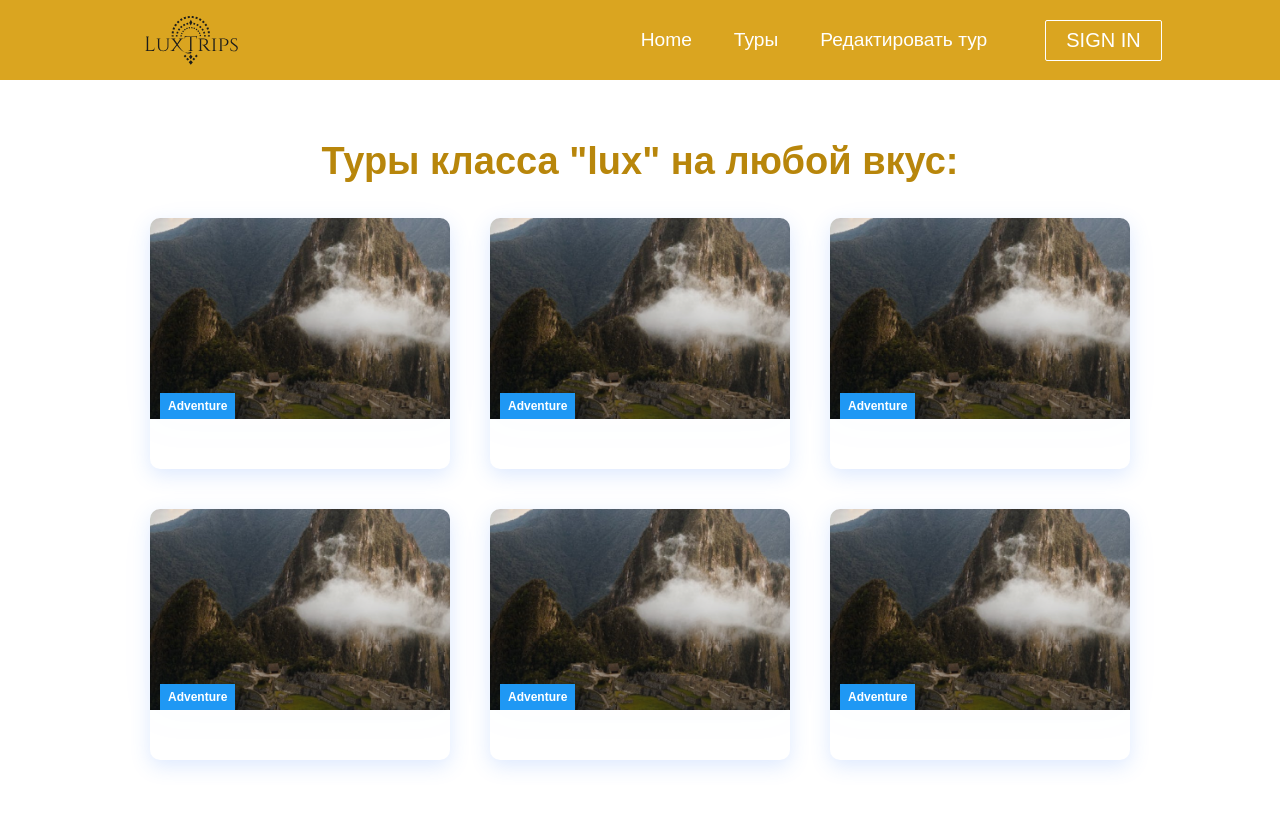
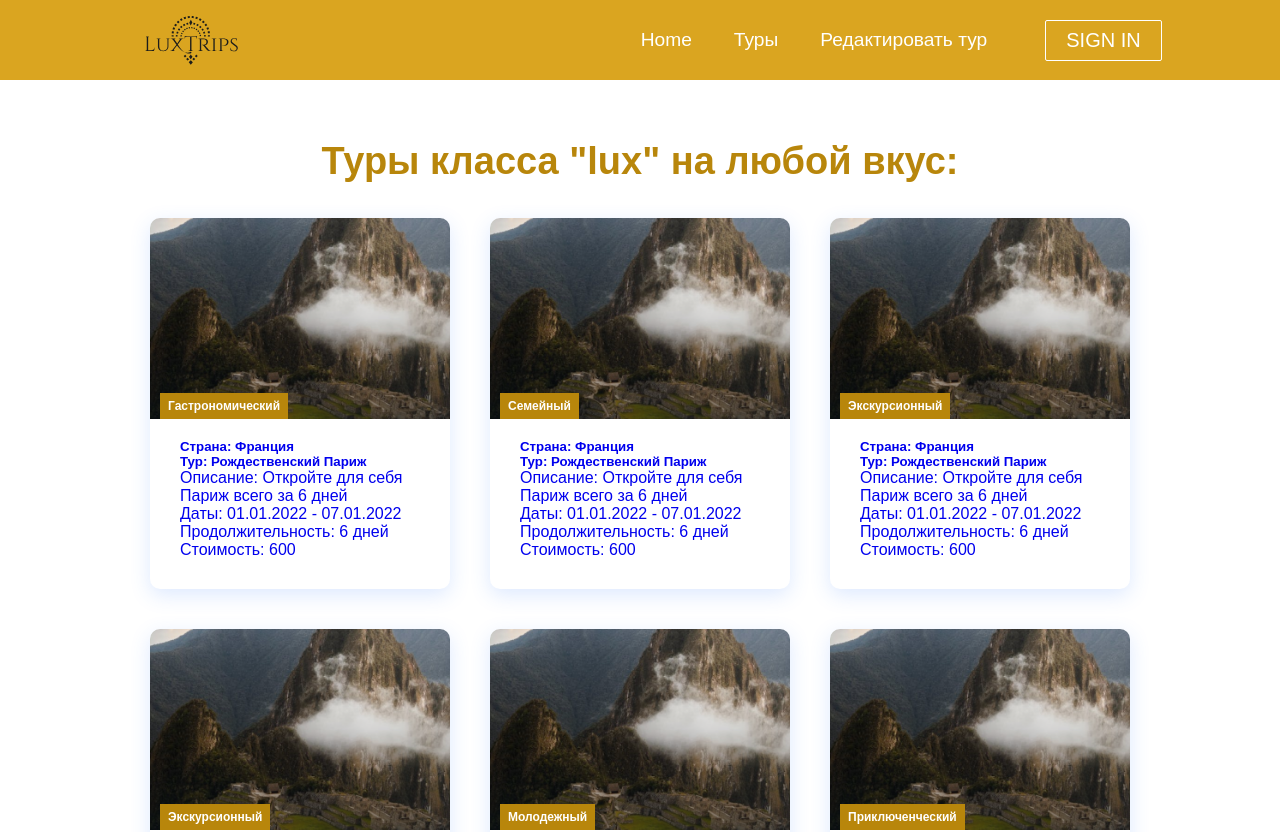
Before and after one commit to NattiNatasha/travelAgency-project, a React (Create React App) app in the folder final-project/: page /tours in a window 1280 px wide. Shown: the top 832 px of the page. Built offline with nearby package versions, Linux system fonts and the light colour scheme.

Commit message:
внесены изменения в раздел Туры

```diff
--- a/final-project/src/components/CardItem/CardItem.jsx
+++ b/final-project/src/components/CardItem/CardItem.jsx
@@ -2,7 +2,7 @@ import React from 'react';
 import {Link} from "react-router-dom";
 
 function CardItem(props) {
-    const {path, label, src, text} = props;
+    const {path, label, src, country, title, subtitle, dates, duration, price} = props;
     return (
         <>
             <li className='cards__item'>
@@ -14,7 +14,12 @@ function CardItem(props) {
                             className='cards__img'/>
                     </figure>
                     <div className='cards__info'>
-                        <h5 className='cards__text'>{text}</h5>
+                        <h5>Страна: {country}</h5>
+                        <h5 className='cards__text'>Тур: {title}</h5>
+                        <p>Описание: {subtitle}</p>
+                        <p>Даты: {dates}</p>
+                        <p>Продолжительность: {duration}</p>
+                        <p>Стоимость: {price}</p>
                     </div>
                 </Link>
             </li>
--- a/final-project/src/components/Cards/Cards.css
+++ b/final-project/src/components/Cards/Cards.css
@@ -39,8 +39,6 @@
     flex-flow: column;
     width: 100%;
     box-shadow: 0 6px 20px rgba(56, 125, 255, 0.17);
-    -webkit-filter: drop-shadow(0 6px 20px rgba(56, 125, 255, 0.017));
-    filter: drop-shadow(0 6px 20px rgba(56, 125, 255, 0.017));
     border-radius: 10px;
     overflow: hidden;
     text-decoration: none;
@@ -63,7 +61,7 @@
     font-size: 12px;
     font-weight: 700;
     color: #fff;
-    background-color: #1f98f4;
+    background-color: darkgoldenrod;
     box-sizing: border-box;
 }
 
@@ -90,12 +88,6 @@
     padding: 20px 30px 30px;
 }
 
-.cards__text {
-    color: #252e48;
-    font-size: 18px;
-    line-height: 24px;
-}
-
 @media only screen and (min-width: 1024px) {
     .cards__items {
         display: flex;
--- a/final-project/src/components/Cards/Cards.jsx
+++ b/final-project/src/components/Cards/Cards.jsx
@@ -12,61 +12,61 @@ function Cards() {
                             src='/img/MachuPicchu.png'
                             country='Франция'
                             title='Рождественский Париж'
-                            subtitle='Explore the hidden waterfall deep inside the Amazon Jungle'
+                            subtitle='Откройте для себя Париж всего за 6 дней'
                             dates='01.01.2022 - 07.01.2022'
                             duration='6 дней'
                             price='600'
-                            label='Adventure'
+                            label='Гастрономический'
                             path='/services'/>
                         <CardItem
                             src='/img/MachuPicchu.png'
-                            country='Explore the hidden waterfall deep inside the Amazon Jungle'
-                            title=''
-                            subtitle=''
-                            dates=''
-                            duration=''
-                            price=''
-                            label='Adventure'
+                            country='Франция'
+                            title='Рождественский Париж'
+                            subtitle='Откройте для себя Париж всего за 6 дней'
+                            dates='01.01.2022 - 07.01.2022'
+                            duration='6 дней'
+                            price='600'
+                            label='Семейный'
                             path='/services'/>
                         <CardItem
                             src='/img/MachuPicchu.png'
-                            country='Explore the hidden waterfall deep inside the Amazon Jungle'
-                            title=''
-                            subtitle=''
-                            dates=''
-                            duration=''
-                            price=''
-                            label='Adventure'
+                            country='Франция'
+                            title='Рождественский Париж'
+                            subtitle='Откройте для себя Париж всего за 6 дней'
+                            dates='01.01.2022 - 07.01.2022'
+                            duration='6 дней'
+                            price='600'
+                            label='Экскурсионный'
                             path='/services'/>
                         <CardItem
                             src='/img/MachuPicchu.png'
-                            country='Explore the hidden waterfall deep inside the Amazon Jungle'
-                            title=''
-                            subtitle=''
-                            dates=''
-                            duration=''
-                            price=''
-                            label='Adventure'
+                            country='Франция'
+                            title='Рождественский Париж'
+                            subtitle='Откройте для себя Париж всего за 6 дней'
+                            dates='01.01.2022 - 07.01.2022'
+                            duration='6 дней'
+                            price='600'
+                            label='Экскурсионный'
                             path='/services'/>
                         <CardItem
                             src='/img/MachuPicchu.png'
-                            country='Explore the hidden waterfall deep inside the Amazon Jungle'
-                            title=''
-                            subtitle=''
-                            dates=''
-                            duration=''
-                            price=''
-                            label='Adventure'
+                            country='Франция'
+                            title='Рождественский Париж'
+                            subtitle='Откройте для себя Париж всего за 6 дней'
+                            dates='01.01.2022 - 07.01.2022'
+                            duration='6 дней'
+                            price='600'
+                            label='Молодежный'
                             path='/services'/>
                         <CardItem
                             src='/img/MachuPicchu.png'
-                            country='Explore the hidden waterfall deep inside the Amazon Jungle'
-                            title=''
-                            subtitle=''
-                            dates=''
-                            duration=''
-                            price=''
-                            label='Adventure'
+                            country='Франция'
+                            title='Рождественский Париж'
+                            subtitle='Откройте для себя Париж всего за 6 дней'
+                            dates='01.01.2022 - 07.01.2022'
+                            duration='6 дней'
+                            price='600'
+                            label='Приключенческий'
                             path='/services'/>
                     </ul>
                 </div>
```
